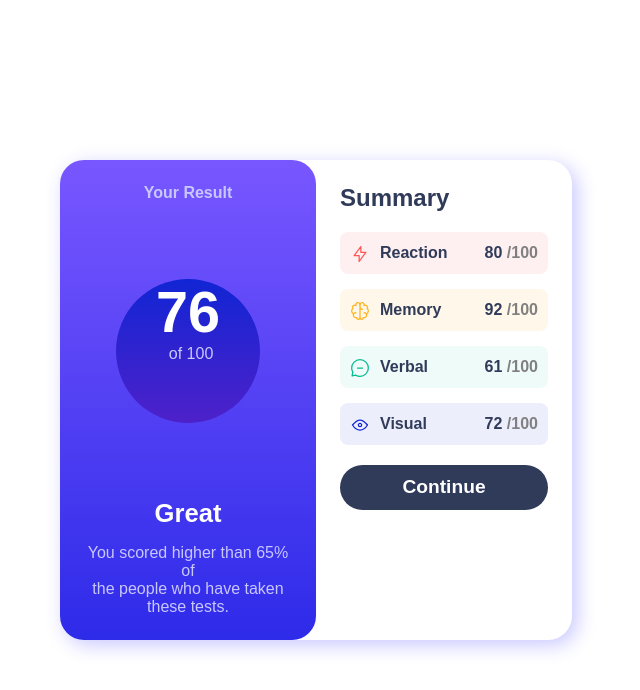
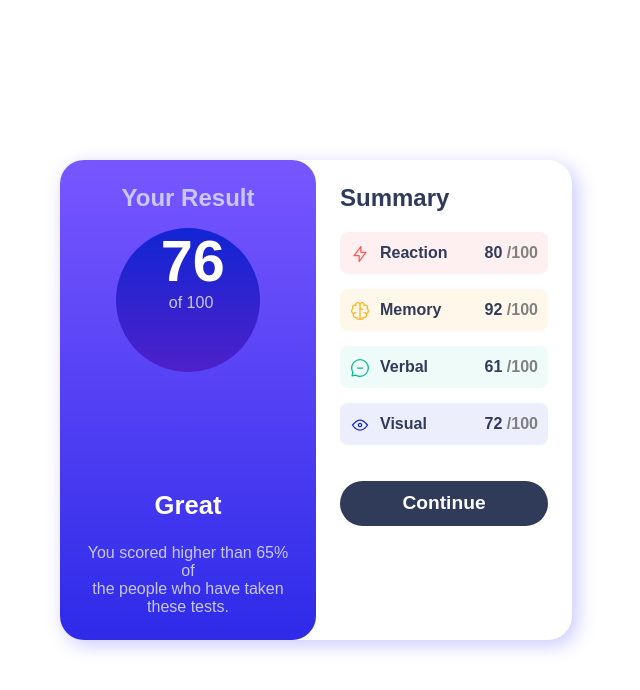
Before and after one commit to Mayank-Garg7/resultSummary, a plain HTML site: page index.html in a window 1280 px wide. Shown: the whole page, without its empty margins (324-964 px from the left). Drawn offline with Linux system fonts and the light colour scheme.

Commit message:
Update style.css

```diff
--- a/style.css
+++ b/style.css
@@ -43,22 +43,28 @@ main {
     display: flex;
     flex-direction: row;
     width: 40%;
+    max-width: 100%;
     height: 60%;
     border-radius: 1.5rem;
     background-color: var(--white);
     box-shadow: 5px 5px 20px 0px var(--light-lavender);
+    margin: 0;
   }
 
   /* Styling for Section 1 - Your Result */
   .part1 {
     width: 50%;
+    box-sizing: border-box;
     background-color: var(--cobalt-blue);
     background-image: linear-gradient(to bottom, var(--light-slate-blue), var(--light-royal-blue));
     border-radius: 1.5rem;
     padding: 1.5rem;
     color: var(--light-lavender);
     display: flex;
+    align-items: center;
+    justify-content: center;
     flex-direction: column;
+    margin: 0;
   }
 
   /* Styling for h1 within Section 1 */
@@ -66,7 +72,7 @@ main {
     display: flex;
     align-items: center;
     justify-content: center;
-  font-size: 1rem;
+    font-size: 1.5rem;
   }
 
   /* Styling for the circle within Section 1 */
@@ -77,6 +83,7 @@ main {
     background-color: var(--cobalt-blue);
     background-image: linear-gradient(to top, var(--violet-blue), var(--persian-blue));
     margin: auto;
+    margin-top: 1rem;
     padding-left: 2.5rem;
     padding-right: 2.5rem;
   }
@@ -86,6 +93,8 @@ main {
     font-size: 3.6rem;
     font-weight: bold;
     color: var(--white);
+    padding-left: 0.3rem;
+    /* padding-top: 7rem; */
   }
 
   .part1 > .circle > p {
@@ -96,6 +105,8 @@ main {
   .part1 > h2 {
     display: flex;
     align-items: center;
+    margin-top: 1rem;
+    font-size: 1.2rem;
     justify-content: center;
     font-size: 1.6rem;
     color: var(--white);
@@ -107,6 +118,7 @@ main {
     display: flex;
     flex-direction: column;
     text-align: center;
+    margin-top: 0.5rem;
   }
 
   /* Styling for Section 2 - Summary */
@@ -192,4 +204,5 @@ main {
     background-color: hsl(224, 30%, 27%);
     color: white;
     border-radius: 2rem;
+    margin-top: 1rem;
   }
```
Lines whose indentation alone changed are shown as unchanged.
